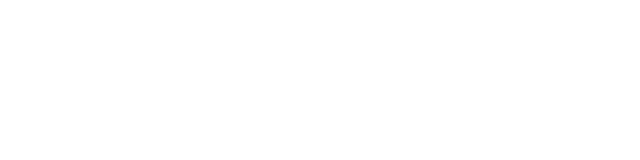
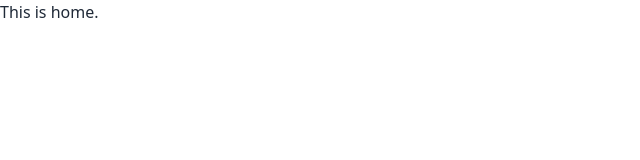
Before and after one commit to marufdev7/bistro-boss-client, a React (Vite) app: page / in a window 1280 px wide. Shown: the top 160 px of the page, without its empty margins (0-640 px from the left). Built offline with nearby package versions, Linux system fonts and the light colour scheme.

Commit message:
home created

```diff
--- a/src/Routes/Routes.jsx
+++ b/src/Routes/Routes.jsx
@@ -1,5 +1,6 @@
 import { createBrowserRouter, } from "react-router-dom";
 import Main from "../Layout/Main";
+import Home from "../pages/Home/Home/Home";
 
 export const router = createBrowserRouter([
     {
@@ -8,7 +9,7 @@
         children: [
             {
                 path: '/',
-
+                element: <Home/>
             }
         ]
     },
--- /dev/null
+++ b/src/pages/Home/Home/Home.jsx
@@ -0,0 +1,11 @@
+import React from 'react';
+
+const Home = () => {
+    return (
+        <div>
+            <h1>This is home.</h1>
+        </div>
+    );
+};
+
+export default Home;
```
